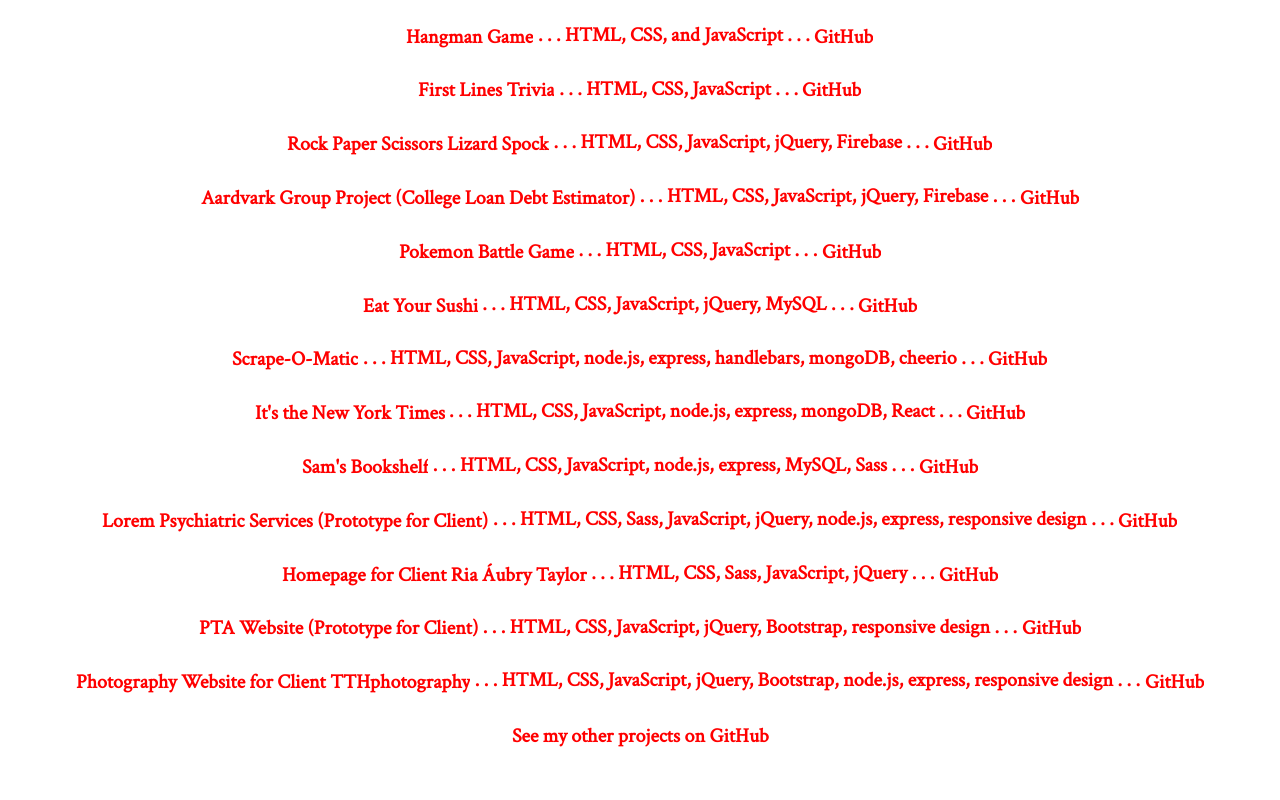
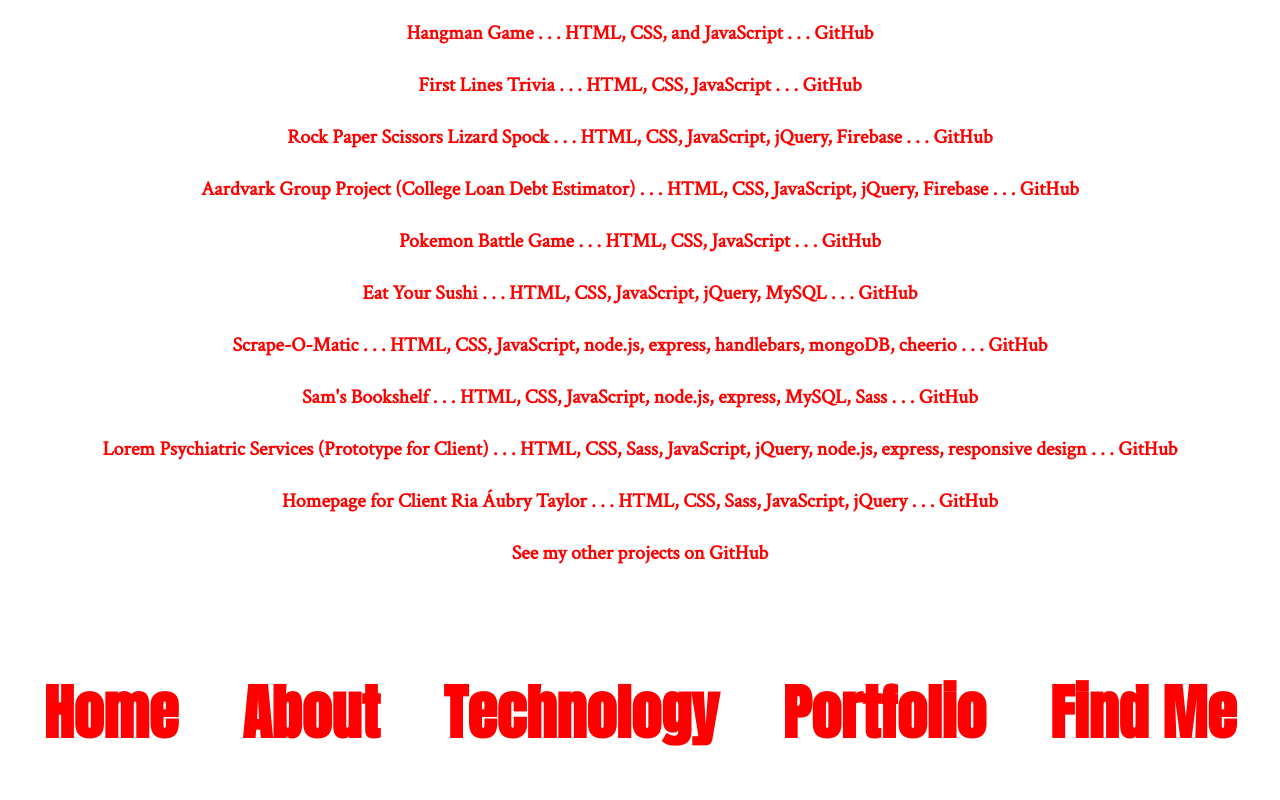
Before and after one commit to scapps00/personalWebsite, a website: page public/portfolio.html in a window 1280 px wide. Shown: the part 240-1040 px from the top of the page. Drawn offline with Linux system fonts and the light colour scheme.

Commit message:
2020 update

```diff
--- a/public/assets/css/style.css
+++ b/public/assets/css/style.css
@@ -95,8 +95,6 @@
 
     /*transition provided by Hover.css http://ianlunn.github.io/Hover/ */
     .hvr-rotate {
-        display: inline-block;
-        vertical-align: middle;
         -webkit-transform: perspective(1px) translateZ(0);
         transform: perspective(1px) translateZ(0);
         box-shadow: 0 0 1px transparent;
@@ -111,8 +109,6 @@
     }
 
     .hvr-underline-from-center {
-        display: inline-block;
-        vertical-align: middle;
         -webkit-transform: perspective(1px) translateZ(0);
         transform: perspective(1px) translateZ(0);
         box-shadow: 0 0 1px transparent;
--- a/public/portfolio.html
+++ b/public/portfolio.html
@@ -25,17 +25,11 @@
                 <br><br>
                 <a class="hvr-underline-from-center" href="https://scrape-o-matic.herokuapp.com/" target="_blank" class="samples">Scrape-O-Matic</a> . . . HTML, CSS, JavaScript, node.js, express, handlebars, mongoDB, cheerio . . . <a class="hvr-underline-from-center" href="https://github.com/scapps00/Scrape-O-Matic" target="_blank" class="samples">GitHub</a>
                 <br><br>
-                <a class="hvr-underline-from-center" href="https://pure-tundra-92614.herokuapp.com/" target="_blank" class="samples">It's the New York Times</a> . . . HTML, CSS, JavaScript, node.js, express, mongoDB, React . . . <a class="hvr-underline-from-center" href="https://github.com/scapps00/nyreact" target="_blank" class="samples">GitHub</a>
-                <br><br>
                 <a class="hvr-underline-from-center" href="https://nameless-island-22098.herokuapp.com/bookshelf" target="_blank" class="samples">Sam's Bookshelf</a> . . . HTML, CSS, JavaScript, node.js, express, MySQL, Sass . . . <a class="hvr-underline-from-center" href="https://github.com/scapps00/bookShelf" target="_blank" class="samples">GitHub</a>
                 <br><br>
                 <a class="hvr-underline-from-center" href="https://floating-sierra-15461.herokuapp.com/contact" target="_blank" class="samples">Lorem Psychiatric Services (Prototype for Client)</a> . . . HTML, CSS, Sass, JavaScript, jQuery, node.js, express, responsive design . . . <a class="hvr-underline-from-center" href="https://github.com/scapps00/psychWebsite" target="_blank" class="samples">GitHub</a>
                 <br><br>
                 <a class="hvr-underline-from-center" href="http://www.samanthacapps.com/ria" target="_blank" class="samples">Homepage for Client Ria Áubry Taylor</a> . . . HTML, CSS, Sass, JavaScript, jQuery . . . <a class="hvr-underline-from-center" href="https://github.com/scapps00/riaaubrytaylor" target="_blank" class="samples">GitHub</a>
-                <br><br>
-                <a class="hvr-underline-from-center" href="http://www.samanthacapps.com/pta" target="_blank" class="samples">PTA Website (Prototype for Client)</a> . . . HTML, CSS, JavaScript, jQuery, Bootstrap, responsive design . . . <a class="hvr-underline-from-center" href="https://github.com/scapps00/PTAwebsite" target="_blank" class="samples">GitHub</a>
-                <br><br>
-                <a class="hvr-underline-from-center" href="http://www.tthphotography.com" target="_blank" class="samples">Photography Website for Client TTHphotography</a> . . . HTML, CSS, JavaScript, jQuery, Bootstrap, node.js, express, responsive design . . . <a class="hvr-underline-from-center" href="https://github.com/scapps00/TTHPhotography" target="_blank" class="samples">GitHub</a>
                 <br><br>
                 <a class="hvr-underline-from-center" href="https://github.com/scapps00" target="_blank" class="samples">See my other projects on GitHub</a>
             </h3>
```
Also changed, not shown: public/aboutme.html (+2 -5 lines), public/tech.html (+2 -0 lines).
